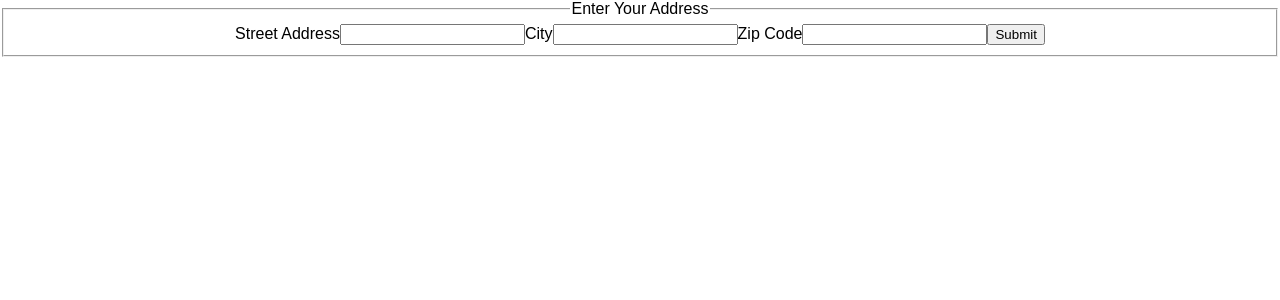
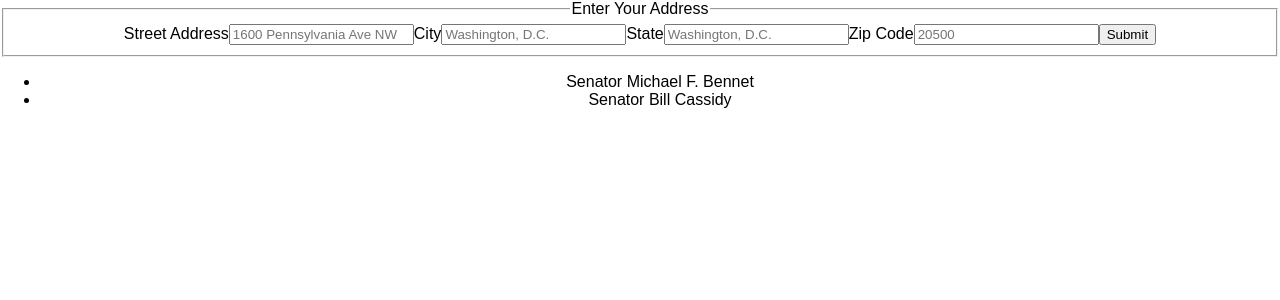
Before and after one commit to kcricht06/Politication, a React (Create React App) app: page / in a window 1280 px wide. Shown: the top 300 px of the page. Built offline with nearby package versions, Linux system fonts and the light colour scheme.

Commit message:
console logged the state. Attempting to populate state sens

```diff
--- a/package.json
+++ b/package.json
@@ -6,6 +6,7 @@
     "react-scripts": "0.8.5"
   },
   "dependencies": {
+    "async": "^2.1.4",
     "axios": "^0.15.3",
     "dotenv": "^4.0.0",
     "js-yaml": "^3.7.0",
@@ -15,7 +16,8 @@
     "react": "^15.4.2",
     "react-dom": "^15.4.2",
     "react-form": "^1.0.1",
-    "react-router": "^3.0.2"
+    "react-router": "^3.0.2",
+    "request": "^2.79.0"
   },
   "scripts": {
     "start": "react-scripts start",
--- a/src/App.js
+++ b/src/App.js
@@ -1,7 +1,9 @@
 import React, { Component } from 'react';
 import './App.css';
 import dotenv from 'dotenv';
-import AddressComponent from './components/address-components.js'
+import AddressComponent from './components/address-components.js';
+import LegName from './components/leg-name.js';
+import ParseContact from './analysis/parse-contact-congress.js';
 class App extends Component {
 
 
@@ -11,6 +13,7 @@ class App extends Component {
     return (
       <div className="App">
         <AddressComponent />
+        <LegName />
       </div>
     );
   }
--- a/src/analysis/parse-contact-congress.js
+++ b/src/analysis/parse-contact-congress.js
@@ -1,19 +1,28 @@
 /**
  * Functions to parse the contact-congress YAML files and return a data structure with useful info.
  */
-
+import React, { Component } from 'react';
 var async = require('async');
 var fs = require('fs');
 var lodash = require('lodash');
 var path = require('path');
 var yaml = require('js-yaml');
 
+class ParseContact extends Component{
 
-var parseFillInData = function(fields) {
-  var fieldValues = [];
+  render(){
+    var async = require('async');
+    var fs = require('fs');
+    var lodash = require('lodash');
+    var path = require('path');
+    var yaml = require('js-yaml');
 
-  for (var i = 0, field; i < fields.length; ++i) {
-    field = fields[i];
+
+    var parseFillInData = function(fields) {
+      var fieldValues = [];
+
+      for (var i = 0, field; i < fields.length; ++i) {
+        field = fields[i];
 
     // There are some examples of fields with value of empty string, e.g. reps C000127, C001071 etc.
     // These fields appear to be a mix of oddly coded values (mphone) and some kind of
@@ -99,6 +108,7 @@ var parseMemberData = function(memberData) {
   }
 
   return res;
+  console.log('res,', res);
 };
 
 
@@ -135,8 +145,8 @@ var readMemberFile = function(memberFile, cb) {
  *     ]
  *   }
  *
- * @param membersDir
- * @param cb
+ *  membersDir
+ *  cb
  */
 var readMemberFiles = function(membersDir, cb) {
   fs.readdir(membersDir, function(err, files) {
@@ -156,8 +166,13 @@ var readMemberFiles = function(membersDir, cb) {
     });
 
     async.parallel(tasks, cb);
+    console.log('hello', readMemberFiles);
   });
 };
+    return(
+      <div></div>
+    )
+  }
+}
 
-
-module.exports.readMemberFiles = readMemberFiles;
+export default ParseContact;
--- a/src/components/address-components.js
+++ b/src/components/address-components.js
@@ -1,26 +1,59 @@
 import React, { Component } from 'react';
+import leg from '../../public/api/Legislators.json';
+
+class AddressComponent extends Component {
+  constructor(props){
+    super(props);
+    this.state = {
+      value: ''
+    }
+    this.handleChange = this.handleChange.bind(this);
+    this.handleSubmit = this.handleSubmit.bind(this);
+  };
 
 
-class AddressComponent extends Component {
-  render(){
+    handleChange(event) {
+    this.setState({value: event.target.value});
+    console.log('value');
+    }
+
+    handleSubmit(e) {
+    console.log('A state was submitted: ' + this.state.value);
+    e.preventDefault();
+  }
+
+    sendValue(){
+    browserHistory.push('/leg-name/' + this.refs.textField.value);
+  }
+
+
+
+
+    render(){
+
     return(
-      <form>
+      <form onSubmit= {this.handleSubmit}>
           <fieldset>
               <legend>Enter Your Address</legend>
 
               <label htmlFor='name'>Street Address
-                  <input id='address' name='address' type='text' />
+                  <input id='address' name='address' placeholder="1600 Pennsylvania Ave NW" type='text' />
               </label>
 
               <label htmlFor='city'>City
-                  <input id='city' name='city' type='text' />
+                  <input id='city' name='city' placeholder="Washington, D.C." type='text' />
+              </label>
+
+              <label htmlFor='state'>State
+                  <input id='state' name='state' placeholder="Washington, D.C." ref="textField" type='text' value={this.state.value} onChange={this.handleChange} />
               </label>
 
               <label htmlFor='zip'>Zip Code
-                  <input id='zip' name='zip' type='text' />
+                  <input id='zip' name='zip' placeholder="20500" type='text' />
               </label>
 
-              <input type='submit' />
+
+              <input  onSubmit={() => {this.sendValue()}} type='submit' />
           </fieldset>
       </form>
     )
--- /dev/null
+++ b/src/components/leg-name.js
@@ -0,0 +1,52 @@
+import React, { Component } from 'react';
+import leg from '../../public/api/Legislators.json';
+import AddressComponent from './address-components.js'
+
+class LegName extends Component {
+  constructor(props){
+    super(props);
+
+    this.state= {
+      name1: '',
+      name2: '',
+      state: '',
+      party: ''
+    }
+  }
+
+
+  componentWillMount() {
+    var o = [];
+    for (var i=0; i<leg.length; i++){
+        var names = leg[i].name.official_full;
+        if (leg[i].terms.slice(-1)[0].type === "sen"){
+          o.push(names)
+          console.log(leg[i]);
+          console.log(o);
+          this.setState({name1: "Senator " + o[Math.floor(Math.random()*o.length)] });
+          this.setState({name2: "Senator " + o[Math.floor(Math.random()*o.length)] });
+
+        }
+        // if ()
+  }
+}
+
+
+
+
+  render(){
+
+console.log();
+    return(
+      <div>
+        <ul>
+          <li>{this.state.name1}</li>
+          <li>{this.state.name2}</li>
+        </ul>
+      </div>
+    )
+  }
+}
+
+
+export default LegName;
```
Also changed, not shown: public/api/Legislators.json (renamed from public/api/leg.json).
